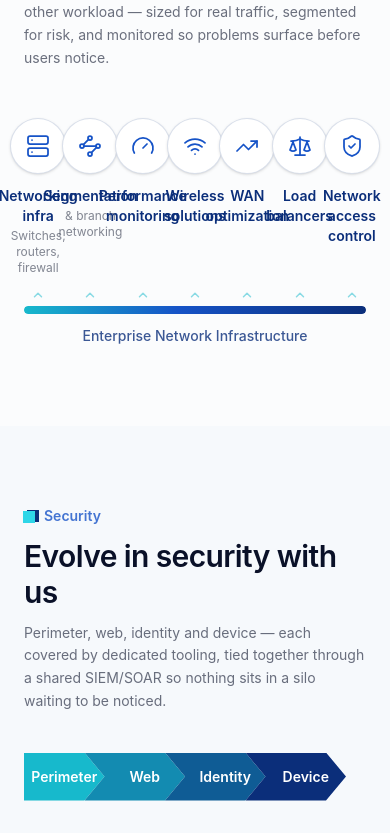
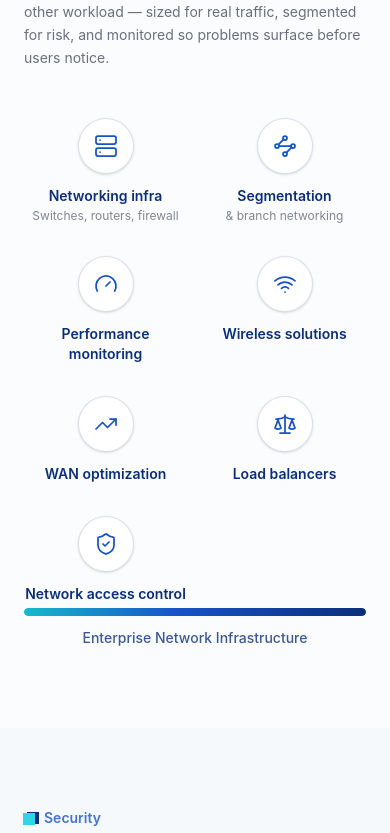
Before and after one commit to rashiddshaikhh/aksiaa-website, a Next.js app: page /solutions in a window 390 px wide. Shown: the part 1446-2279 px from the top of the page. Built offline with nearby package versions, Linux system fonts and the light colour scheme.

Commit message:
Initial commit

```diff
--- a/src/components/PipelineStrip.tsx
+++ b/src/components/PipelineStrip.tsx
@@ -15,10 +15,7 @@ export default function PipelineStrip({
 }) {
   return (
     <div>
-      <div
-        className="grid gap-6"
-        style={{ gridTemplateColumns: `repeat(${stops.length}, minmax(0,1fr))` }}
-      >
+      <div className="grid grid-cols-2 gap-x-4 gap-y-8 sm:grid-cols-4 lg:grid-cols-7 lg:gap-6">
         {stops.map(({ icon: Icon, label, sub }) => (
           <div key={label} className="group flex flex-col items-center text-center">
             <div className="relative flex h-14 w-14 items-center justify-center rounded-full border border-navy/15 bg-white text-royal shadow-sm transition-all duration-300 ease-out group-hover:-translate-y-1.5 group-hover:scale-110 group-hover:border-transparent group-hover:text-white group-hover:shadow-[0_14px_28px_rgba(11,46,122,0.22)]">
@@ -34,11 +31,8 @@ export default function PipelineStrip({
         ))}
       </div>
 
-      {/* per-column pointers showing everything above feeds into the base below */}
-      <div
-        className="mt-3 grid gap-6"
-        style={{ gridTemplateColumns: `repeat(${stops.length}, minmax(0,1fr))` }}
-      >
+      {/* per-column pointers showing everything above feeds into the base below — only shown once stops sit in a single row */}
+      <div className="mt-3 hidden lg:grid" style={{ gridTemplateColumns: `repeat(${stops.length}, minmax(0,1fr))`, gap: "1.5rem" }}>
         {stops.map((s) => (
           <div key={s.label} className="flex justify-center text-cyan-deep/50">
             <ChevronUp size={14} strokeWidth={2.5} />
--- a/src/components/SocFlow.tsx
+++ b/src/components/SocFlow.tsx
@@ -52,8 +52,8 @@ export default function SocFlow() {
         <FlowCard icon={PlayCircle} title="SOAR" items={["Investigate", "Respond", "Run playbooks"]} align="right" />
       </div>
 
-      {/* converging connectors into SOC */}
-      <div className="relative mx-auto mt-2 h-16 max-w-2xl md:h-20">
+      {/* converging connectors into SOC — diagonal on desktop where cards sit in a row */}
+      <div className="relative mx-auto mt-2 hidden h-16 max-w-2xl md:block md:h-20">
         <svg
           viewBox="0 0 100 40"
           preserveAspectRatio="none"
@@ -92,6 +92,18 @@ export default function SocFlow() {
         </svg>
       </div>
 
+      {/* straight connector for mobile, where cards stack vertically */}
+      <div className="mx-auto flex h-10 w-px items-stretch justify-center md:hidden">
+        <motion.div
+          className="w-px"
+          style={{ background: "linear-gradient(180deg, var(--cyan-deep), var(--navy))" }}
+          initial={{ scaleY: 0 }}
+          whileInView={{ scaleY: 1 }}
+          viewport={{ once: true, margin: "-60px" }}
+          transition={{ duration: 0.5, ease: "easeOut" }}
+        />
+      </div>
+
       <motion.div
         initial={{ opacity: 0, scale: 0.85 }}
         whileInView={{ opacity: 1, scale: 1 }}
```
